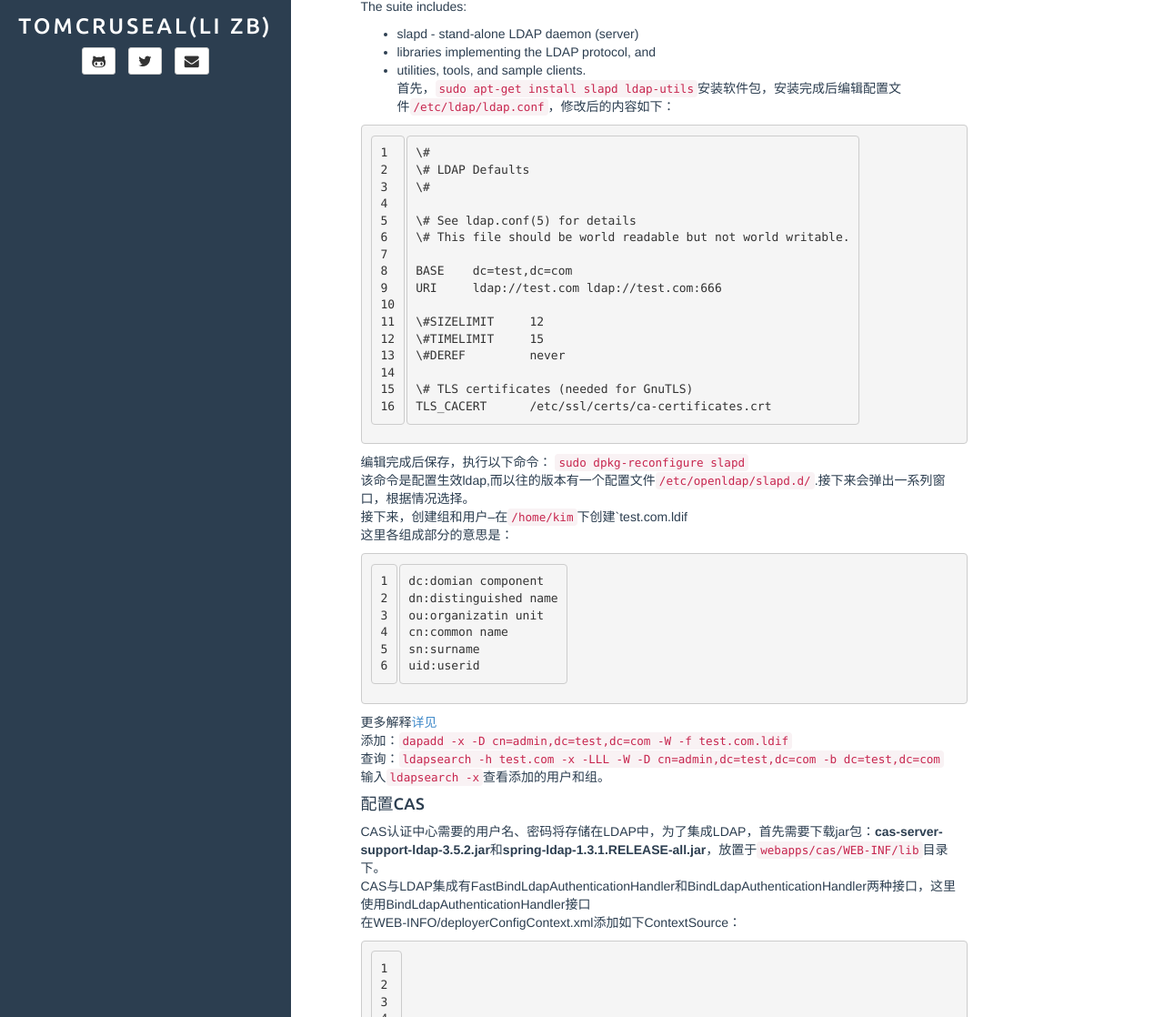
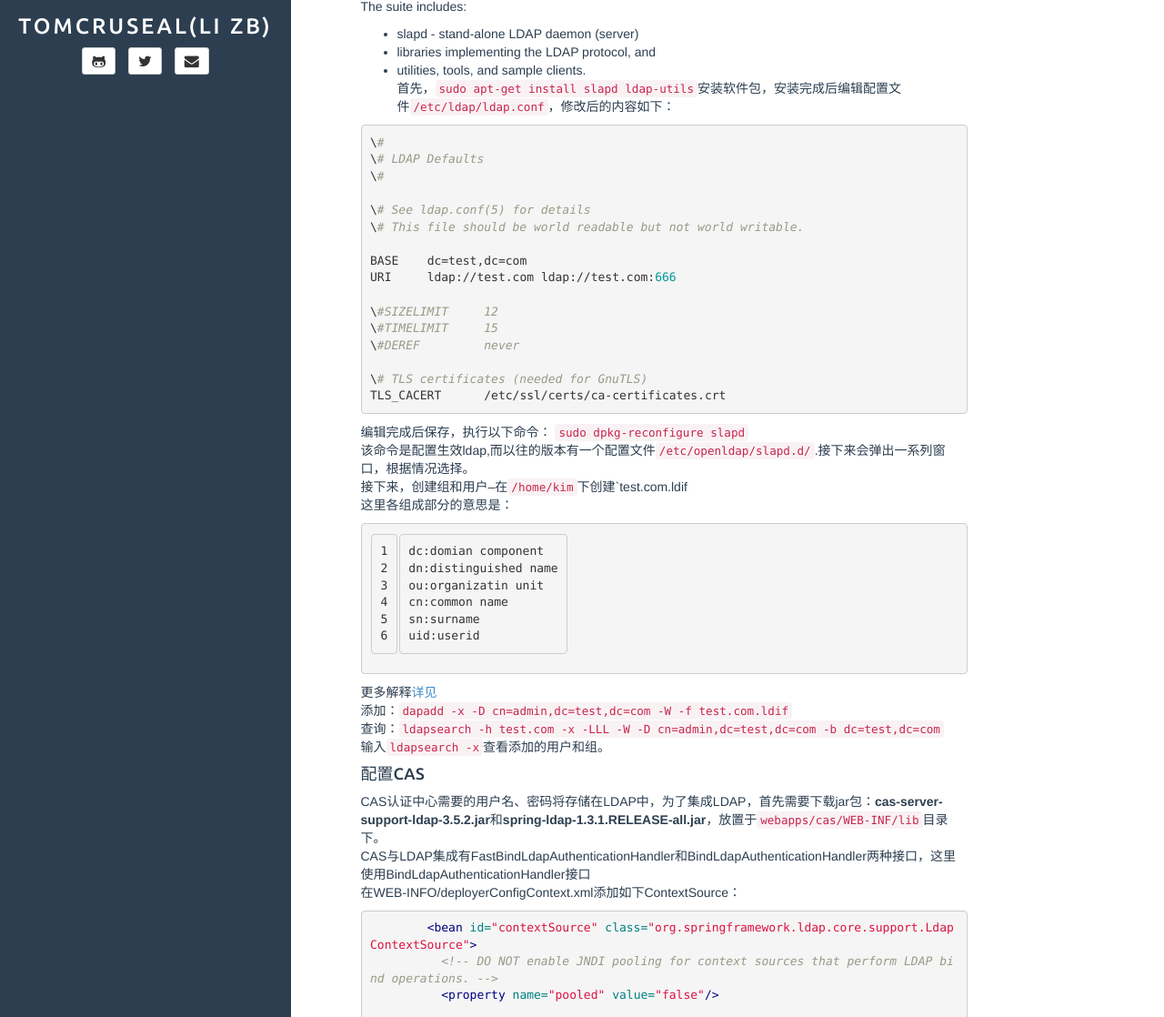
Before and after one commit to Tomcruseal/tomcruseal.github.io, a Jekyll site: the page built from _posts/2016-05-01-c-CAS-openldap.md, in a window 1280 px wide and 1400 px high, cut to the strip 282-1400 px from the top of the window. Shown: the whole strip at 91% size. Built offline with Jekyll 4.4.1, drawn with Linux system fonts in a browser that asks for light colours; comment, search, counter and statistics services are not loaded; some of the changed text lies outside the part shown.

Commit message:
20160502new

```diff
--- a/_config.yml
+++ b/_config.yml
@@ -3,7 +3,7 @@
 paginate: 10 # pagination based on number of posts
 paginate_path: "page:num"
 exclude: ["README.md"] # files to exclude
-highlighter: pygments
+highlighter: rouge
 markdown: kramdown
 disqus: Tomcruseal
 google_analytics: Tomcruseal
--- a/_posts/2016-05-01-c-CAS-openldap.md
+++ b/_posts/2016-05-01-c-CAS-openldap.md
@@ -16,7 +16,7 @@ The suite includes:
 + libraries implementing the LDAP protocol, and
 + utilities, tools, and sample clients.
 首先，`sudo apt-get install slapd ldap-utils`安装软件包，安装完成后编辑配置文件`/etc/ldap/ldap.conf`，修改后的内容如下：
-{% highlight apacheconf linenos %}
+{% highlight conf %}
 \#
 \# LDAP Defaults
 \#
@@ -56,7 +56,7 @@ uid:userid
 CAS认证中心需要的用户名、密码将存储在LDAP中，为了集成LDAP，首先需要下载jar包：**cas-server-support-ldap-3.5.2.jar**和**spring-ldap-1.3.1.RELEASE-all.jar**，放置于`webapps/cas/WEB-INF/lib`目录下。
 CAS与LDAP集成有FastBindLdapAuthenticationHandler和BindLdapAuthenticationHandler两种接口，这里使用BindLdapAuthenticationHandler接口
 在WEB-INFO/deployerConfigContext.xml添加如下ContextSource：
-{% highlight xml linenos %}
+{% highlight xml  %}
 	<bean id="contextSource" class="org.springframework.ldap.core.support.LdapContextSource">
 	  <!-- DO NOT enable JNDI pooling for context sources that perform LDAP bind operations. -->
 	  <property name="pooled" value="false"/>
@@ -123,7 +123,7 @@ CAS与LDAP集成有FastBindLdapAuthenticationHandler和BindLdapAuthenticationHan
 在本机测试时，本机上一共有3个tomcat server同时运行（1个cas server,2 个客户端）,为了使它们互相不产生冲突，可依次改变`catalina.sh`中的变量`CATALINA_HOME`,如`CATALINA_HOME1`等等。
 ##部署CAS-Server相关的Tomcat
 解压`apache-tomcat-8.0.33.zip`并重命名后的路径为`/home/kim/tomcat-cas`，在文件`conf/server.xml`中找到：
-{% highlight xml linenos %}
+{% highlight xml  %}
     <!--
     <Connector port="8443" protocol="org.apache.coyote.http11.Http11Protocol"
        maxThreads="150" SSLEnabled="true" scheme="https" secure="true"
@@ -132,7 +132,7 @@ CAS与LDAP集成有FastBindLdapAuthenticationHandler和BindLdapAuthenticationHan
 {% endhighlight %}
 
 去掉注释，修改为如下：
-{% highlight xml linenos %}
+{% highlight xml  %}
      <Connector port="8443" protocol="org.apache.coyote.http11.Http11Protocol"
        maxThreads="150" SSLEnabled="true" scheme="https" secure="true"
        keystoreFile="/home/kim/tomcatsso.keystore" keystorePass="password"
@@ -146,7 +146,7 @@ CAS与LDAP集成有FastBindLdapAuthenticationHandler和BindLdapAuthenticationHan
 解压`cas-client-3.2.1-release.zip`，提取`cas-client-3.2.1-release/cas-client-3.2.1/modules/cas-client-core-3.2.1.jar`文件，以`tomcat`自带的`examples`作为测试样例。
 
 解压`apache-tomcat-8.0.33.zip`并重命名后的路径为`/home/kim/download/myapp1`，修改`conf/server.xml`文件的`http`访问端口，`shutdown`端口，以及`JVM`启动端口：
-{% highlight xml linenos %}
+{% highlight xml  %}
     <Server port="18005" shutdown="SHUTDOWN">
     ...
     <Connector port="18080" protocol="HTTP/1.1"
@@ -157,7 +157,7 @@ CAS与LDAP集成有FastBindLdapAuthenticationHandler和BindLdapAuthenticationHan
 {% endhighlight %}
 把`cas-client-core-3.2.1.jar`和`commons-logging-1.1.1.jar`复制到`/home/kim/download/myapp1/webapps/examples/WEB-INF/lib`目录下。
 修改`web.xml`，在`web.xml`末尾添加以下内容：
-{% highlight xml linenos %}
+{% highlight xml  %}
     <!-- ======================== 单点登录开始 ======================== -->
         <filter>
           <filter-name>CAS Filter</filter-name>
```
